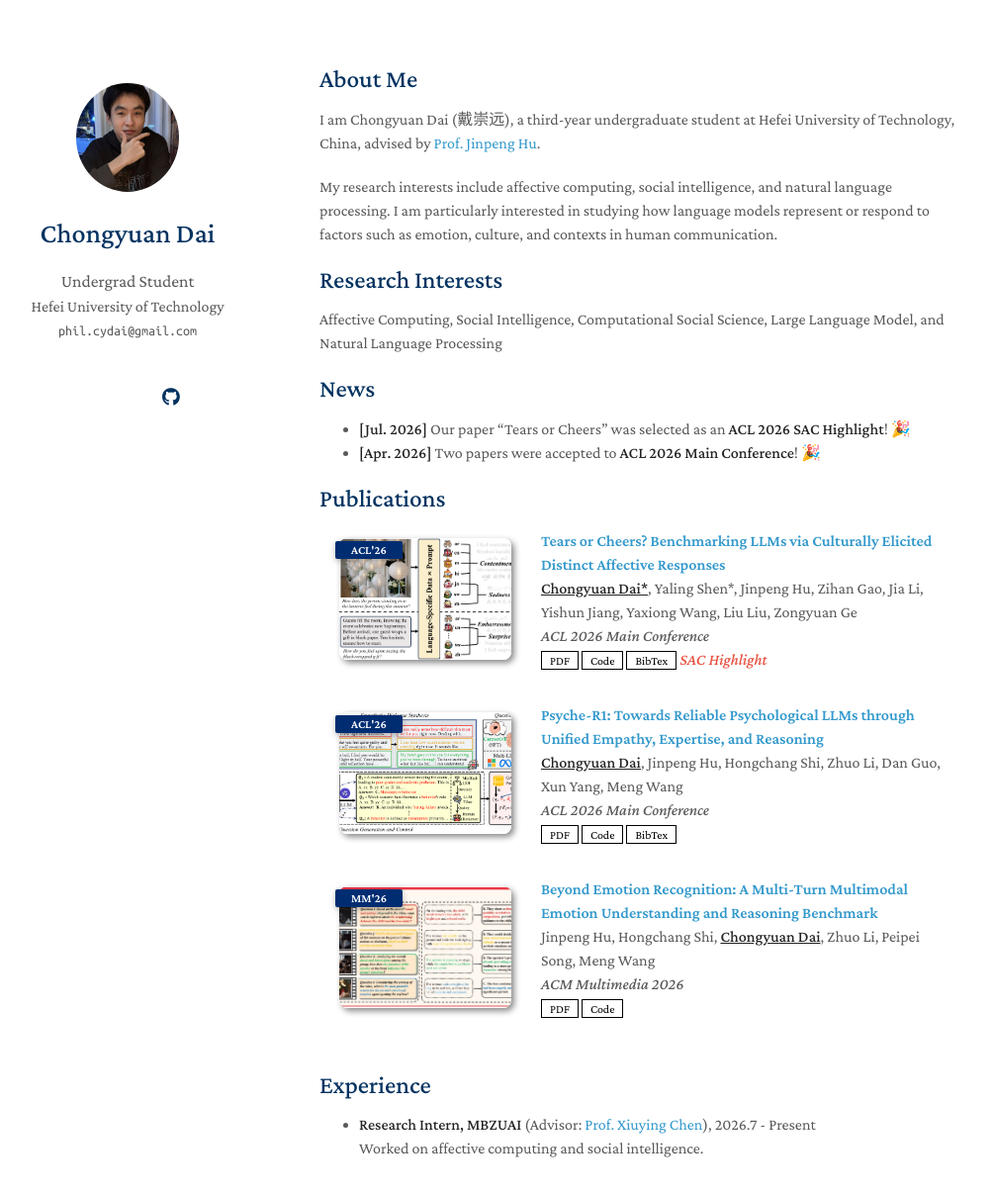
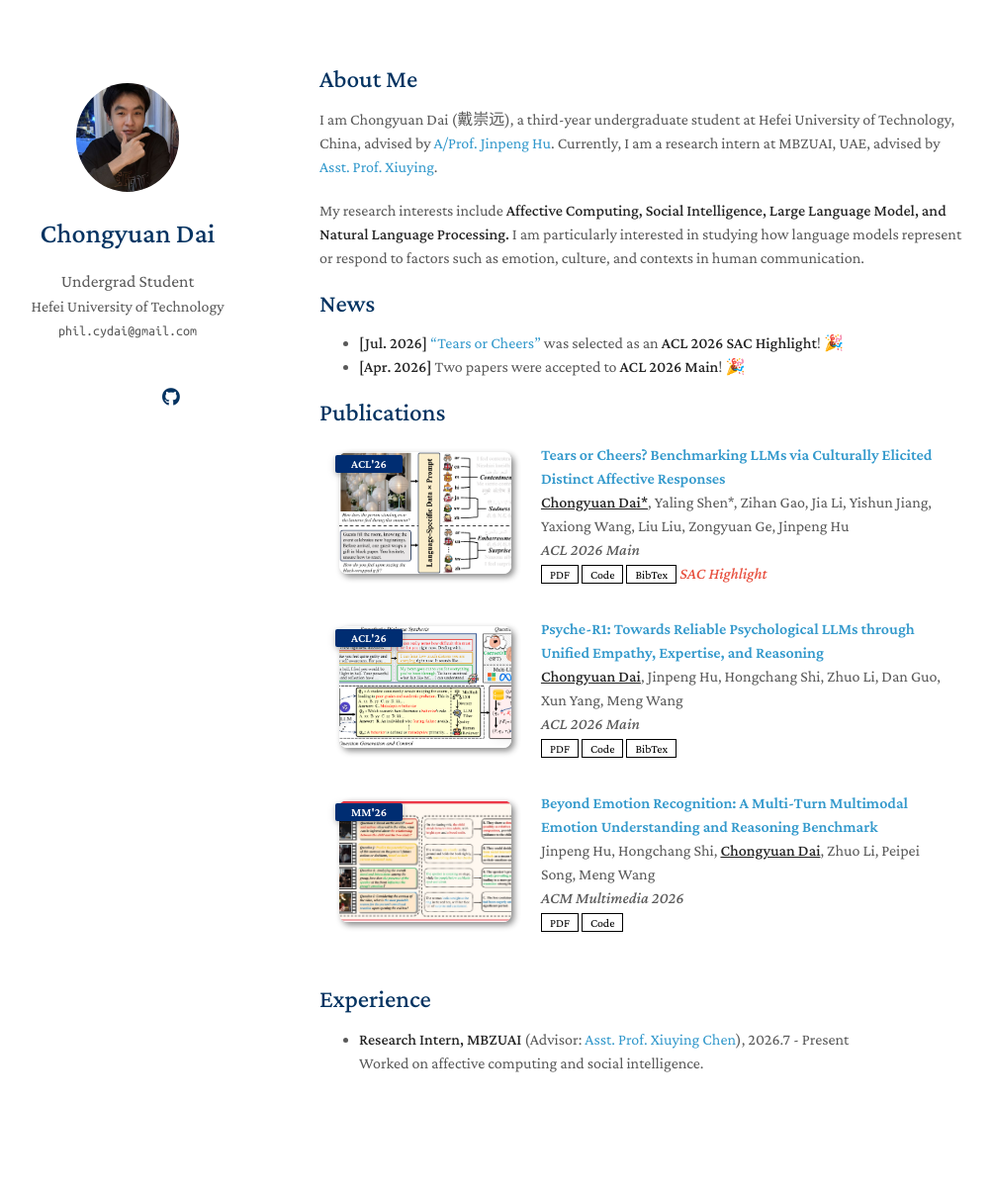
Before and after one commit to chyuandai/chyuandai.github.io, a Jekyll site: the page built from index.md, in a window 1280 px wide and 1267 px high. Shown: the top 1209 px of the window at 99% size, without its empty margins (147-1151 px from the left). Built offline with Jekyll 4.4.1, drawn with Linux system fonts in a browser that asks for light colours; a style sheet for code colours, icons or effects is not loaded; our own code applies the rules of GitHub Pages for plain Markdown files.

Commit message:
update my personal page

```diff
--- a/_data/publications.yml
+++ b/_data/publications.yml
@@ -1,9 +1,9 @@
 main:
 
   - title: Tears or Cheers? Benchmarking LLMs via Culturally Elicited Distinct Affective Responses
-    authors: <strong><u>Chongyuan Dai*</u></strong>, Yaling Shen*, Jinpeng Hu, Zihan Gao, Jia Li, Yishun Jiang, Yaxiong Wang, Liu Liu, Zongyuan Ge
+    authors: <strong><u>Chongyuan Dai*</u></strong>, Yaling Shen*, Zihan Gao, Jia Li, Yishun Jiang, Yaxiong Wang, Liu Liu, Zongyuan Ge, Jinpeng Hu
     conference_short: ACL'26
-    conference: ACL 2026 Main Conference
+    conference: ACL 2026 Main
     pdf: https://aclanthology.org/2026.acl-long.1769.pdf
     code: https://github.com/MindIntLab-HFUT/CEDAR
     bibtex: ./assets/bib/tears_or_cheers.txt
@@ -13,7 +13,7 @@ main:
   - title: "Psyche-R1: Towards Reliable Psychological LLMs through Unified Empathy, Expertise, and Reasoning"
     authors: <strong><u>Chongyuan Dai</u></strong>, Jinpeng Hu, Hongchang Shi, Zhuo Li, Dan Guo, Xun Yang, Meng Wang
     conference_short: ACL'26
-    conference: ACL 2026 Main Conference
+    conference: ACL 2026 Main
     pdf: https://aclanthology.org/2026.acl-long.1141.pdf
     code: https://github.com/MindIntLab-HFUT/Psyche-R1
     # page: https://class-il.mpi-inf.mpg.de/mnemonics/
--- a/_includes/experiences.md
+++ b/_includes/experiences.md
@@ -2,7 +2,7 @@
 
 <ul style="margin:0 0 20px;">
   <li>
-    <autocolor><strong>Research Intern, MBZUAI</strong> (Advisor: <a href="https://scholar.google.com/citations?user=COUnAF4AAAAJ&hl=en" target="_blank">Prof. Xiuying Chen</a>), 2026.7 - Present</autocolor><br>
+    <autocolor><strong>Research Intern, MBZUAI</strong> (Advisor: <a href="https://scholar.google.com/citations?user=COUnAF4AAAAJ&hl=en" target="_blank">Asst. Prof. Xiuying Chen</a>), 2026.7 - Present</autocolor><br>
     <autocolor>Worked on affective computing and social intelligence.</autocolor>
   </li>
 </ul>
--- a/index.md
+++ b/index.md
@@ -4,18 +4,14 @@ layout: homepage
 
 ## About Me
 
-I am Chongyuan Dai (戴崇远), a third-year undergraduate student at Hefei University of Technology, China, advised by [Prof. Jinpeng Hu](https://scholar.google.com/citations?user=3xMIKfcAAAAJ&hl=en).
+I am Chongyuan Dai (戴崇远), a third-year undergraduate student at Hefei University of Technology, China, advised by [A/Prof. Jinpeng Hu](https://scholar.google.com/citations?user=3xMIKfcAAAAJ&hl=en). Currently, I am a research intern at MBZUAI, UAE, advised by [Asst. Prof. Xiuying](https://scholar.google.com/citations?user=COUnAF4AAAAJ&hl=en).
 
-My research interests include affective computing, social intelligence, and natural language processing. I am particularly interested in studying how language models represent or respond to factors such as emotion, culture, and contexts in human communication.
-
-## Research Interests
-
-Affective Computing, Social Intelligence, Computational Social Science, Large Language Model, and Natural Language Processing
+My research interests include **Affective Computing, Social Intelligence, Large Language Model, and Natural Language Processing.** I am particularly interested in studying how language models represent or respond to factors such as emotion, culture, and contexts in human communication.
 
 ## News
 
-- **[Jul. 2026]** Our paper "Tears or Cheers" was selected as an **ACL 2026 SAC Highlight**! 🎉
-- **[Apr. 2026]** Two papers were accepted to **ACL 2026 Main Conference**! 🎉
+- **[Jul. 2026]** ["Tears or Cheers"](https://aclanthology.org/2026.acl-long.1769.pdf) was selected as an **ACL 2026 SAC Highlight**! 🎉
+- **[Apr. 2026]** Two papers were accepted to **ACL 2026 Main**! 🎉
 
 {% include_relative _includes/publications.md %}
 
```
